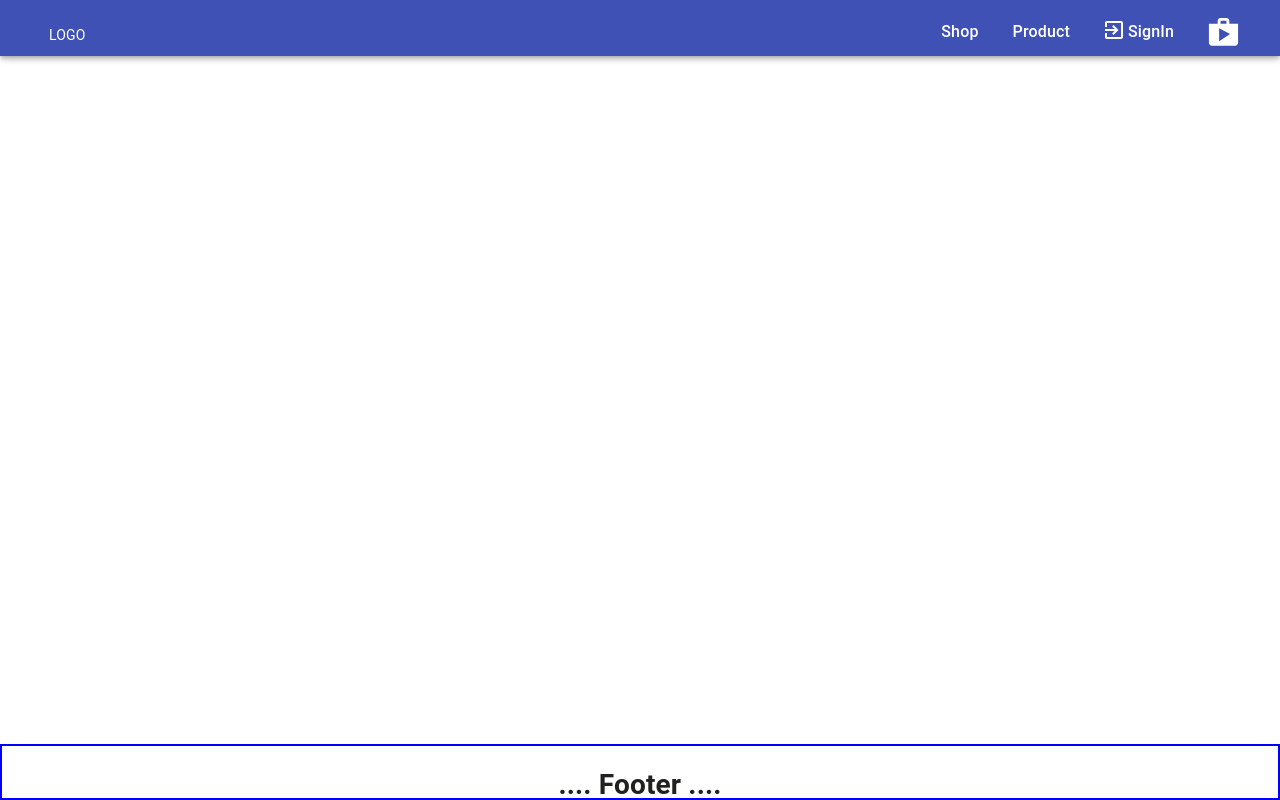
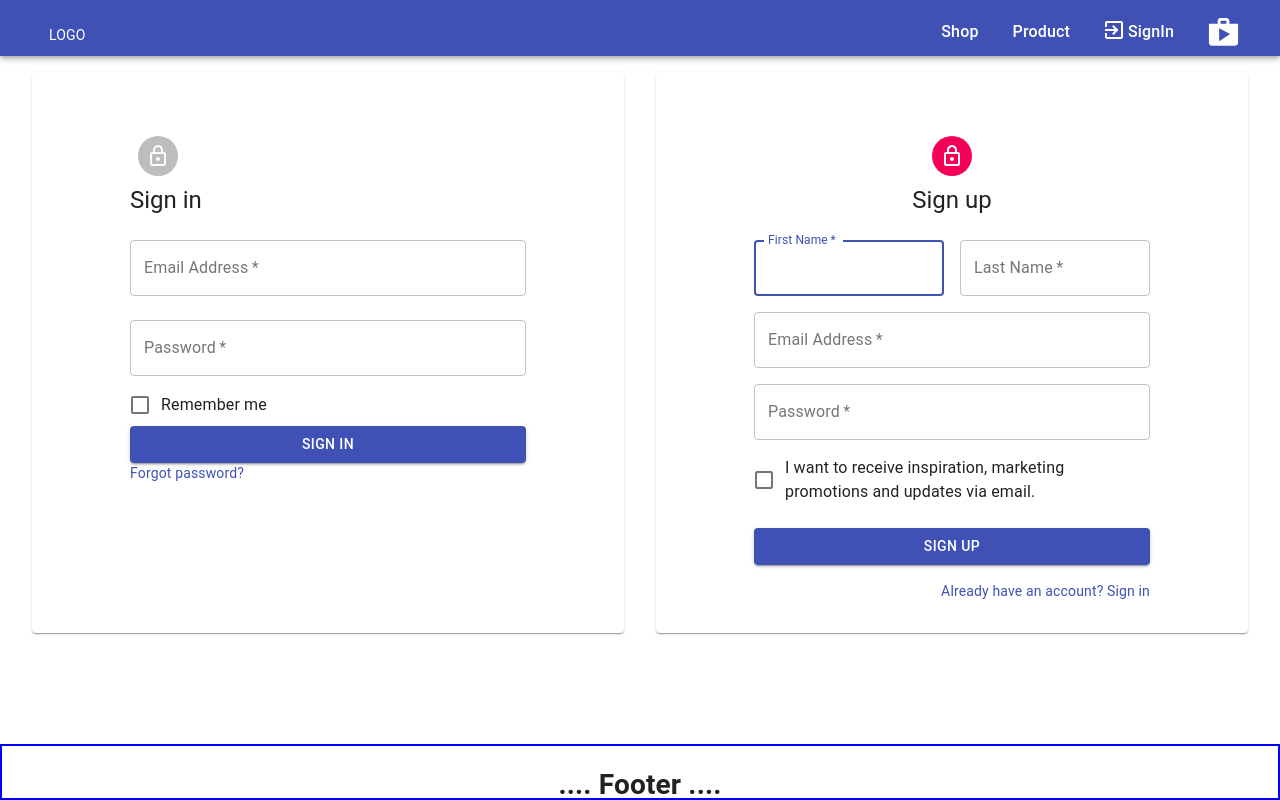
Before and after one commit to PawanGulati/CuratedCart, a React (Create React App) app: page /auth in a window 1280 px wide. Built offline with nearby package versions, Linux system fonts and the light colour scheme.

Commit message:
AuthPage with SignIn + SignUp set

```diff
--- a/src/App.js
+++ b/src/App.js
@@ -6,6 +6,7 @@ import Layout from './containers/Layout';
 import HomePage from './Pages/HomePage/HomePage'
 import ShopPage from './Pages/ShopPage/ShopPage';
 import CssBaseline from '@material-ui/core/CssBaseline';
+import AuthPage from './Pages/AuthPage/AuthPage';
 
 function App() {
   return (
@@ -13,8 +14,9 @@ function App() {
     <CssBaseline />
       <Layout>
         <Switch>
-          <Route exact path='/' component={HomePage} />
-          <Route exact path='/shop' component={ShopPage} />
+        <Route exact path='/auth' component={AuthPage} />
+        <Route exact path='/shop' component={ShopPage} />
+        <Route exact path='/' component={HomePage} />
         </Switch>
       </Layout>
     </div>
--- /dev/null
+++ b/src/Pages/AuthPage/AuthPage.jsx
@@ -0,0 +1,27 @@
+import React from 'react'
+
+import classes from './AuthPage.module.css'
+import SignIn from '../../components/Auth/SignIn/SignIn'
+
+import Grid from '@material-ui/core/Grid';
+import Paper from '@material-ui/core/Paper';
+import SignUp from '../../components/Auth/SignUp/SignUp';
+
+export default function AuthPage() {
+    return (
+        <div className={classes.AuthPage}>
+            <Grid container >
+                <Grid item xs={12} sm={6} className={classes.item}>
+                    <Paper className={classes.paper}>
+                        <SignIn />
+                    </Paper>
+                </Grid>
+                <Grid item xs={12} sm={6} className={classes.item}>
+                    <Paper className={classes.paper}>
+                        <SignUp />
+                    </Paper>
+                </Grid>
+            </Grid>
+        </div>
+    )
+}
--- /dev/null
+++ b/src/Pages/AuthPage/AuthPage.module.css
@@ -0,0 +1,16 @@
+.AuthPage{
+    height: calc(100% - 56px - 56px);
+    position: relative;
+    top:56px;
+    padding: 1rem;
+}
+
+.item{
+    justify-content: space-around;
+}
+
+.paper{
+    padding:2rem;
+    margin: 0 1rem;
+    height:100%
+}
--- /dev/null
+++ b/src/components/Auth/SignIn/SignIn.jsx
@@ -0,0 +1,105 @@
+import React, { useState, Component } from 'react';
+import Avatar from '@material-ui/core/Avatar';
+import Button from '@material-ui/core/Button';
+import CssBaseline from '@material-ui/core/CssBaseline';
+import TextField from '@material-ui/core/TextField';
+import FormControlLabel from '@material-ui/core/FormControlLabel';
+import Checkbox from '@material-ui/core/Checkbox';
+import Link from '@material-ui/core/Link';
+import Grid from '@material-ui/core/Grid';
+import Box from '@material-ui/core/Box';
+import LockOutlinedIcon from '@material-ui/icons/LockOutlined';
+import Typography from '@material-ui/core/Typography';
+import { makeStyles } from '@material-ui/core/styles';
+import Container from '@material-ui/core/Container';
+
+import classes from './SignIn.module.css'
+
+export default class SignIn extends Component {
+
+    state={
+        email:'',
+        password:''
+    }
+
+    inputChangeHandler = ({target:{name,value}}) =>{
+        this.setState({
+            [name] : value
+        })
+    }
+
+    submitHandler = e =>{
+        e.preventDefault()
+
+        console.log(this.state);
+
+        this.setState({
+            email:'',
+            password:''
+        })
+    }
+
+    render(){
+        return (
+            <Container component="main" maxWidth="xs">
+            <CssBaseline />
+            <div className={classes.paper}>
+                <Avatar className={classes.avatar}>
+                    <LockOutlinedIcon />
+                </Avatar>
+                <Typography component="h1" variant="h5">
+                Sign in
+                </Typography>
+                <form onSubmit={this.submitHandler} className={classes.form} noValidate>
+                    <TextField
+                        variant="outlined"
+                        margin="normal"
+                        required
+                        fullWidth
+                        id="email"
+                        label="Email Address"
+                        name="email"
+                        value={this.state.email}
+                        autoComplete="off"
+                        autoFocus
+                        onChange={this.inputChangeHandler}
+                    />
+                    <TextField
+                        variant="outlined"
+                        margin="normal"
+                        required
+                        fullWidth
+                        name="password"
+                        value={this.state.password}
+                        label="Password"
+                        type="password"
+                        id="password"
+                        autoComplete="off"
+                        onChange={this.inputChangeHandler}
+                    />
+                    <FormControlLabel
+                        control={<Checkbox value="remember" color="primary" />}
+                        label="Remember me"
+                    />
+                    <Button
+                        type="submit"
+                        fullWidth
+                        variant="contained"
+                        color="primary"
+                        className={classes.submit}
+                    >
+                        Sign In
+                    </Button>
+                    <Grid container>
+                        <Grid item xs>
+                        <Link href="#" variant="body2">
+                            Forgot password?
+                        </Link>
+                        </Grid>
+                    </Grid>
+                </form>
+            </div>
+            </Container>
+        );
+    }
+}
--- /dev/null
+++ b/src/components/Auth/SignIn/SignIn.module.css
@@ -0,0 +1,17 @@
+.paper {
+    margin-top: 24px;
+    display:flex;
+    flex-direction: column;
+    align-items: 'center';
+  }
+.avatar{
+    margin:8px;
+    background-color: #F50057;
+}
+.form {
+    width: 100%;
+    margin-top: 8px;
+}
+.submit {
+    margin: 24px;
+};
--- /dev/null
+++ b/src/components/Auth/SignUp/SignUp.jsx
@@ -0,0 +1,126 @@
+import React from 'react';
+import Avatar from '@material-ui/core/Avatar';
+import Button from '@material-ui/core/Button';
+import CssBaseline from '@material-ui/core/CssBaseline';
+import TextField from '@material-ui/core/TextField';
+import FormControlLabel from '@material-ui/core/FormControlLabel';
+import Checkbox from '@material-ui/core/Checkbox';
+import Link from '@material-ui/core/Link';
+import Grid from '@material-ui/core/Grid';
+import Box from '@material-ui/core/Box';
+import LockOutlinedIcon from '@material-ui/icons/LockOutlined';
+import Typography from '@material-ui/core/Typography';
+import { makeStyles } from '@material-ui/core/styles';
+import Container from '@material-ui/core/Container';
+
+
+
+const useStyles = makeStyles((theme) => ({
+  paper: {
+    marginTop: theme.spacing(3),
+    display: 'flex',
+    flexDirection: 'column',
+    alignItems: 'center',
+  },
+  avatar: {
+    margin: theme.spacing(1),
+    backgroundColor: theme.palette.secondary.main,
+  },
+  form: {
+    width: '100%', // Fix IE 11 issue.
+    marginTop: theme.spacing(3),
+  },
+  submit: {
+    margin: theme.spacing(3, 0, 2),
+  },
+}));
+
+export default function SignUp() {
+  const classes = useStyles();
+
+  return (
+    <Container component="main" maxWidth="xs">
+      <CssBaseline />
+      <div className={classes.paper}>
+        <Avatar className={classes.avatar}>
+          <LockOutlinedIcon />
+        </Avatar>
+        <Typography component="h1" variant="h5">
+          Sign up
+        </Typography>
+        <form className={classes.form} noValidate>
+          <Grid container spacing={2}>
+            <Grid item xs={12} sm={6}>
+              <TextField
+                autoComplete="fname"
+                name="firstName"
+                variant="outlined"
+                required
+                fullWidth
+                id="firstName"
+                label="First Name"
+                autoFocus
+              />
+            </Grid>
+            <Grid item xs={12} sm={6}>
+              <TextField
+                variant="outlined"
+                required
+                fullWidth
+                id="lastName"
+                label="Last Name"
+                name="lastName"
+                autoComplete="lname"
+              />
+            </Grid>
+            <Grid item xs={12}>
+              <TextField
+                variant="outlined"
+                required
+                fullWidth
+                id="email"
+                label="Email Address"
+                name="email"
+                autoComplete="email"
+              />
+            </Grid>
+            <Grid item xs={12}>
+              <TextField
+                variant="outlined"
+                required
+                fullWidth
+                name="password"
+                label="Password"
+                type="password"
+                id="password"
+                autoComplete="current-password"
+              />
+            </Grid>
+            <Grid item xs={12}>
+              <FormControlLabel
+                control={<Checkbox value="allowExtraEmails" color="primary" />}
+                label="I want to receive inspiration, marketing promotions and updates via email."
+              />
+            </Grid>
+          </Grid>
+          <Button
+            type="submit"
+            fullWidth
+            variant="contained"
+            color="primary"
+            className={classes.submit}
+          >
+            Sign Up
+          </Button>
+          <Grid container justify="flex-end">
+            <Grid item>
+              <Link href="#" variant="body2">
+                Already have an account? Sign in
+              </Link>
+            </Grid>
+          </Grid>
+        </form>
+      </div>
+    </Container>
+  );
+}
```
